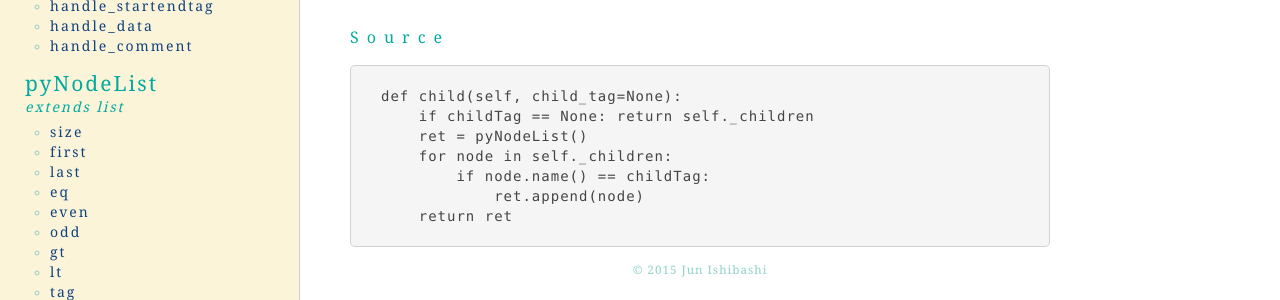
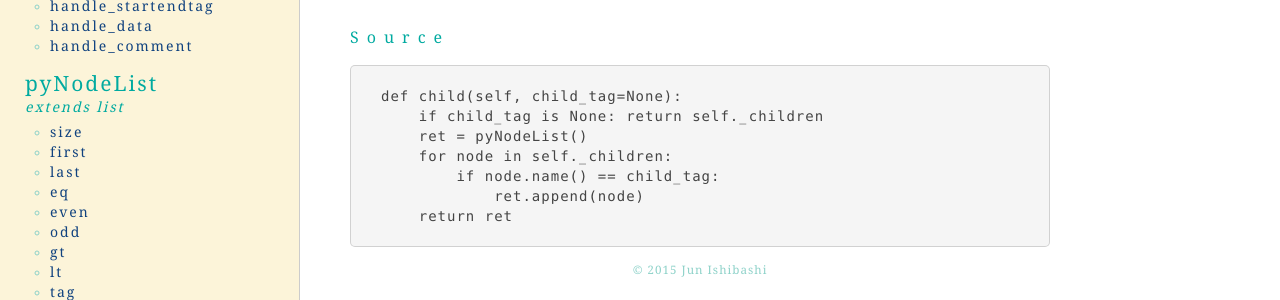
Before and after one commit to ishibashijun/ishibashijun.github.com, a Jekyll site: the page built from pyHTMLParser/pyNode/child.html, in a window 1280 px wide and 900 px high. Shown: the part 447-747 px from the top of the window. Built offline with Jekyll 4.4.1, drawn with Linux system fonts in a browser that asks for light colours.

Commit message:
fixed: childTag to child_tag

```diff
--- a/pyHTMLParser/pyNode/child.html
+++ b/pyHTMLParser/pyNode/child.html
@@ -25,10 +25,10 @@ parser.close()
         <h2 id="source">Source</h2>
         <pre><code>
 def child(self, child_tag=None):
-    if childTag == None: return self._children
+    if child_tag is None: return self._children
     ret = pyNodeList()
     for node in self._children:
-        if node.name() == childTag:
+        if node.name() == child_tag:
             ret.append(node)
     return ret
         </code></pre>
```
